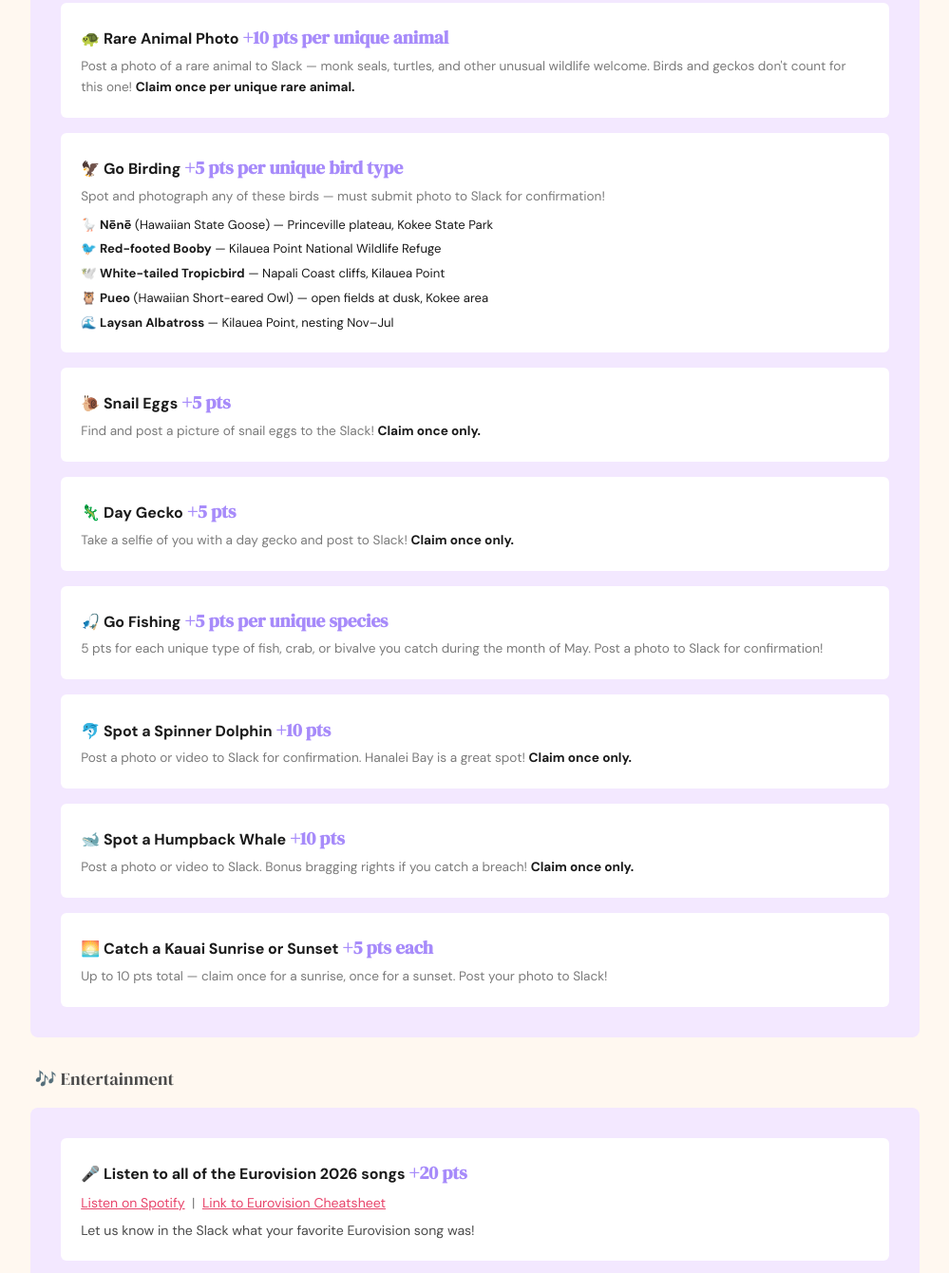
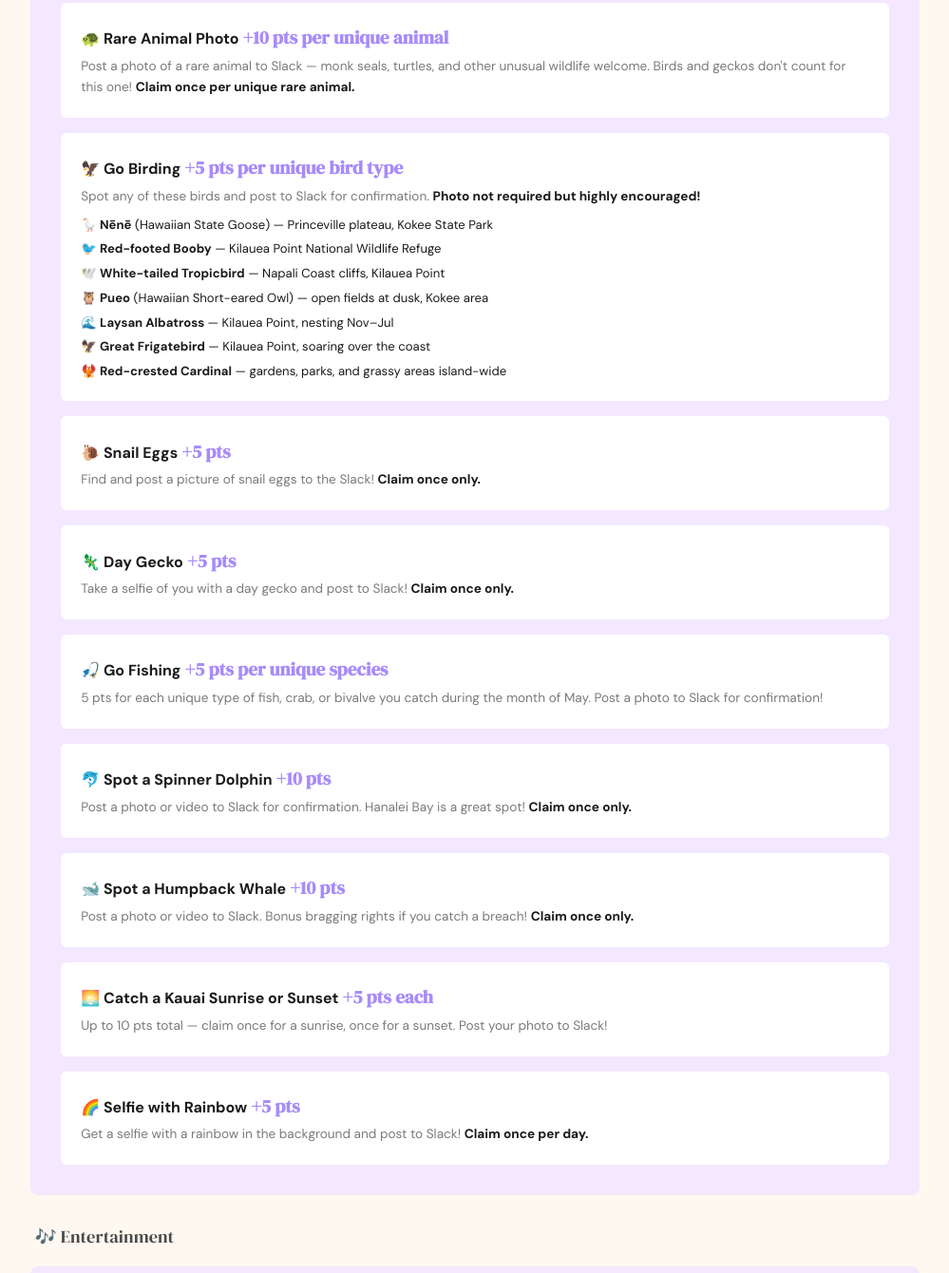
Before and after one commit to zinnia-xu/wedding-website, a website: page points.html in a window 1280 px wide. Shown: the part 6295-7635 px from the top of the page at 95% size, without its empty margins (140-1139 px from the left). Drawn offline with Linux system fonts and the light colour scheme; no server answers.

Commit message:
Add Great Frigatebird, Red-crested Cardinal to birding; add Rainbow selfie bonus

```diff
--- a/points.html
+++ b/points.html
@@ -1305,13 +1305,15 @@
                     </div>
                     <div class="pv-bonus-item birding-item" data-activity="Go Birding" data-points="5">
                         <strong>🦅 Go Birding</strong> <span class="pv-pts">+5 pts per unique bird type</span>
-                        <div style="font-size: 0.85rem; color: var(--text-light); margin-top: 0.25rem;">Spot and photograph any of these birds — must submit photo to Slack for confirmation!</div>
+                        <div style="font-size: 0.85rem; color: var(--text-light); margin-top: 0.25rem;">Spot any of these birds and post to Slack for confirmation. <strong>Photo not required but highly encouraged!</strong></div>
                         <div style="font-size: 0.82rem; margin-top: 0.5rem; display: grid; gap: 0.3rem;">
                             <div>🪿 <strong>Nēnē</strong> (Hawaiian State Goose) — Princeville plateau, Kokee State Park</div>
                             <div>🐦 <strong>Red-footed Booby</strong> — Kilauea Point National Wildlife Refuge</div>
                             <div>🕊️ <strong>White-tailed Tropicbird</strong> — Napali Coast cliffs, Kilauea Point</div>
                             <div>🦉 <strong>Pueo</strong> (Hawaiian Short-eared Owl) — open fields at dusk, Kokee area</div>
                             <div>🌊 <strong>Laysan Albatross</strong> — Kilauea Point, nesting Nov–Jul</div>
+                            <div>🦅 <strong>Great Frigatebird</strong> — Kilauea Point, soaring over the coast</div>
+                            <div>🐦‍🔥 <strong>Red-crested Cardinal</strong> — gardens, parks, and grassy areas island-wide</div>
                         </div>
                     </div>
                     <div class="pv-bonus-item" data-activity="Snail Eggs" data-points="5">
@@ -1337,6 +1339,10 @@
                     <div class="pv-bonus-item" data-activity="Catch a Kauai Sunrise or Sunset" data-points="5">
                         <strong>🌅 Catch a Kauai Sunrise or Sunset</strong> <span class="pv-pts">+5 pts each</span>
                         <div style="font-size: 0.85rem; color: var(--text-light); margin-top: 0.25rem;">Up to 10 pts total — claim once for a sunrise, once for a sunset. Post your photo to Slack!</div>
+                    </div>
+                    <div class="pv-bonus-item" data-activity="Selfie with Rainbow" data-points="5">
+                        <strong>🌈 Selfie with Rainbow</strong> <span class="pv-pts">+5 pts</span>
+                        <div style="font-size: 0.85rem; color: var(--text-light); margin-top: 0.25rem;">Get a selfie with a rainbow in the background and post to Slack! <strong>Claim once per day.</strong></div>
                     </div>
                 </div>
             </div>
```
